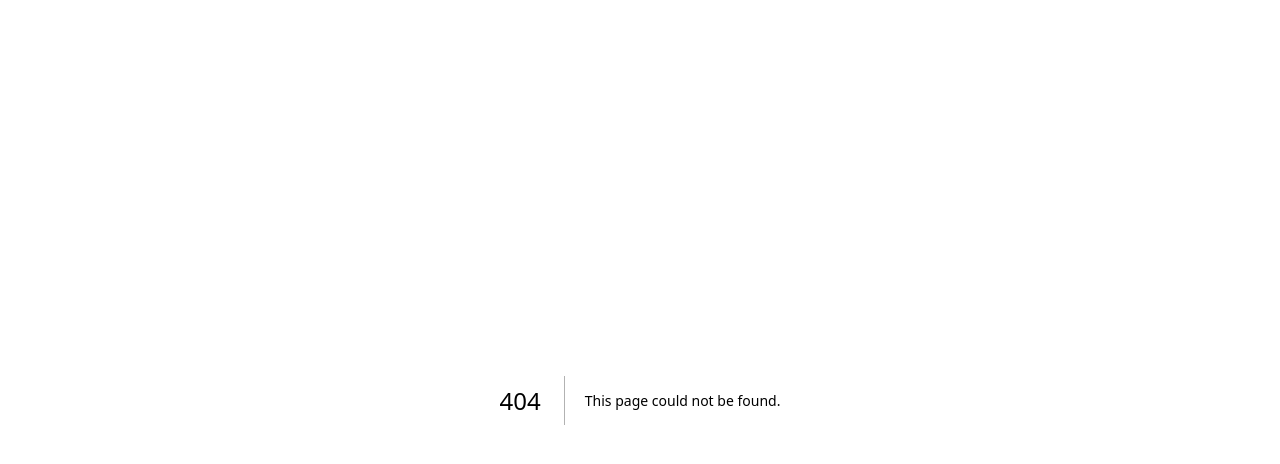
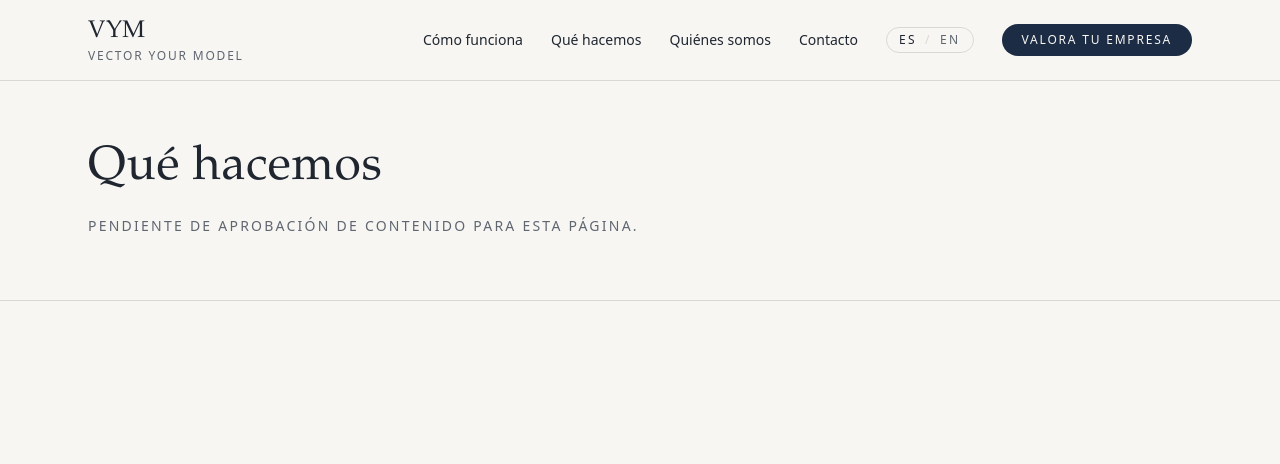
Before and after one commit to javiergfornos-droid/vym, a Next.js app: page /what-we-do in a window 1280 px wide. Before the commit this address had no page. Shown: the top 464 px of the page. Built offline with nearby package versions, Linux system fonts and the light colour scheme.

Commit message:
Refine landing navigation and add minimal nav destination pages

```diff
--- /dev/null
+++ b/src/app/contact/page.tsx
@@ -0,0 +1,16 @@
+import { NavDestinationShell } from '@/components/nav-destination-shell';
+import { TopNav } from '@/components/top-nav';
+import { getLanguage } from '@/lib/i18n';
+
+type Props = { searchParams: { lang?: string } };
+
+export default function ContactPage({ searchParams }: Props) {
+  const lang = getLanguage(searchParams.lang);
+
+  return (
+    <>
+      <TopNav currentPath="/contact" lang={lang} />
+      <NavDestinationShell lang={lang} title={lang === 'es' ? 'Contacto' : 'Contact'} />
+    </>
+  );
+}
--- /dev/null
+++ b/src/app/how-it-works/page.tsx
@@ -0,0 +1,16 @@
+import { NavDestinationShell } from '@/components/nav-destination-shell';
+import { TopNav } from '@/components/top-nav';
+import { getLanguage } from '@/lib/i18n';
+
+type Props = { searchParams: { lang?: string } };
+
+export default function HowItWorksPage({ searchParams }: Props) {
+  const lang = getLanguage(searchParams.lang);
+
+  return (
+    <>
+      <TopNav currentPath="/how-it-works" lang={lang} />
+      <NavDestinationShell lang={lang} title={lang === 'es' ? 'Cómo funciona' : 'How it works'} />
+    </>
+  );
+}
--- a/src/app/page.tsx
+++ b/src/app/page.tsx
@@ -32,7 +32,7 @@ const landingCopy: Record<Language, LandingCopy> = {
       secondaryCta: 'Cómo funciona',
     },
     usage: {
-      sectionTitle: 'Valora tu empresa paso a paso',
+      sectionTitle: 'Hazlo tú mismo. Paso a paso.',
       cards: [
         {
           title: 'Introduce tu información financiera',
@@ -59,7 +59,7 @@ const landingCopy: Record<Language, LandingCopy> = {
       secondaryCta: 'How it works',
     },
     usage: {
-      sectionTitle: 'Value your company step by step',
+      sectionTitle: 'Do it yourself. Step by step.',
       cards: [
         {
           title: 'Enter your financial information',
@@ -90,7 +90,7 @@ export default function Home({ searchParams }: Props) {
       <TopNav currentPath="/" lang={lang} />
       <main className="bg-ivory pt-20">
         <section className="border-b border-line">
-          <div className="mx-auto grid max-w-6xl gap-10 px-6 pb-14 pt-16 lg:grid-cols-[1.2fr_0.8fr] lg:items-end">
+          <div className="mx-auto grid max-w-6xl gap-10 px-6 pb-14 pt-16">
             <div>
               <p className="mb-5 text-xs uppercase tracking-[0.2em] text-mutedInk">{copy.hero.eyebrow}</p>
               <h1 className="max-w-4xl font-editorial text-5xl leading-[1.08] tracking-premium text-slateInk md:text-6xl lg:text-7xl">
@@ -106,15 +106,11 @@ export default function Home({ searchParams }: Props) {
                 </Link>
                 <Link
                   className="rounded-full border border-line bg-white px-7 py-3 text-xs uppercase tracking-[0.15em] text-slateInk hover:border-mutedInk"
-                  href={withLang('/#how-it-works', lang)}
+                  href={withLang('/how-it-works', lang)}
                 >
                   {copy.hero.secondaryCta}
                 </Link>
               </div>
-            </div>
-            <div className="rounded-3xl border border-line bg-white p-8 shadow-whisper">
-              <p className="font-editorial text-2xl leading-snug text-slateInk">{copy.usage.sectionTitle}</p>
-              <p className="mt-4 text-sm leading-relaxed text-mutedInk">VYM</p>
             </div>
           </div>
         </section>
--- /dev/null
+++ b/src/app/what-we-do/page.tsx
@@ -0,0 +1,16 @@
+import { NavDestinationShell } from '@/components/nav-destination-shell';
+import { TopNav } from '@/components/top-nav';
+import { getLanguage } from '@/lib/i18n';
+
+type Props = { searchParams: { lang?: string } };
+
+export default function WhatWeDoPage({ searchParams }: Props) {
+  const lang = getLanguage(searchParams.lang);
+
+  return (
+    <>
+      <TopNav currentPath="/what-we-do" lang={lang} />
+      <NavDestinationShell lang={lang} title={lang === 'es' ? 'Qué hacemos' : 'What we do'} />
+    </>
+  );
+}
--- /dev/null
+++ b/src/app/who-we-are/page.tsx
@@ -0,0 +1,16 @@
+import { NavDestinationShell } from '@/components/nav-destination-shell';
+import { TopNav } from '@/components/top-nav';
+import { getLanguage } from '@/lib/i18n';
+
+type Props = { searchParams: { lang?: string } };
+
+export default function WhoWeArePage({ searchParams }: Props) {
+  const lang = getLanguage(searchParams.lang);
+
+  return (
+    <>
+      <TopNav currentPath="/who-we-are" lang={lang} />
+      <NavDestinationShell lang={lang} title={lang === 'es' ? 'Quiénes somos' : 'Who we are'} />
+    </>
+  );
+}
--- /dev/null
+++ b/src/components/nav-destination-shell.tsx
@@ -0,0 +1,23 @@
+import { type Language } from '@/lib/i18n';
+
+type Props = {
+  lang: Language;
+  title: string;
+};
+
+export function NavDestinationShell({ lang, title }: Props) {
+  return (
+    <main className="bg-ivory pt-20">
+      <section className="border-b border-line py-16">
+        <div className="mx-auto max-w-6xl px-6">
+          <h1 className="font-editorial text-4xl tracking-premium text-slateInk md:text-5xl">{title}</h1>
+          <p className="mt-6 text-sm uppercase tracking-[0.16em] text-mutedInk">
+            {lang === 'es'
+              ? 'Pendiente de aprobación de contenido para esta página.'
+              : 'Content pending explicit approval for this page.'}
+          </p>
+        </div>
+      </section>
+    </main>
+  );
+}
--- a/src/components/top-nav.tsx
+++ b/src/components/top-nav.tsx
@@ -16,15 +16,15 @@ export function TopNav({ lang, currentPath }: Props) {
   return (
     <header className="fixed inset-x-0 top-0 z-50 border-b border-line bg-ivory/95 backdrop-blur">
       <nav className="mx-auto flex h-20 max-w-6xl items-center justify-between px-6">
-        <div>
+        <Link className="block" href={withLang('/', lang)}>
           <p className="font-editorial text-2xl tracking-premium text-slateInk">{t.brand}</p>
           <p className="text-xs uppercase tracking-[0.15em] text-mutedInk">{t.subtitle}</p>
-        </div>
+        </Link>
         <div className="hidden items-center gap-7 text-sm text-slateInk lg:flex">
-          <Link href={withLang('/#how-it-works', lang)}>{t.nav.how}</Link>
-          <Link href={withLang('/#what-we-do', lang)}>{t.nav.what}</Link>
-          <Link href={withLang('/#who-we-are', lang)}>{t.nav.who}</Link>
-          <Link href={withLang('/#contact', lang)}>{t.nav.contact}</Link>
+          <Link href={withLang('/how-it-works', lang)}>{t.nav.how}</Link>
+          <Link href={withLang('/what-we-do', lang)}>{t.nav.what}</Link>
+          <Link href={withLang('/who-we-are', lang)}>{t.nav.who}</Link>
+          <Link href={withLang('/contact', lang)}>{t.nav.contact}</Link>
           <LanguageSwitcher current={lang} href={currentPath} />
           <Link
             className="rounded-full bg-accent px-5 py-2 text-xs uppercase tracking-[0.15em] text-ivory transition hover:bg-slateInk"
```
